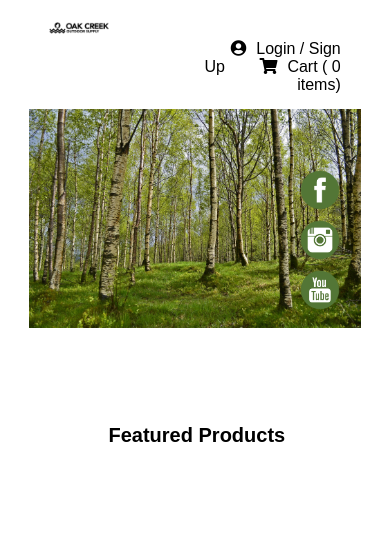
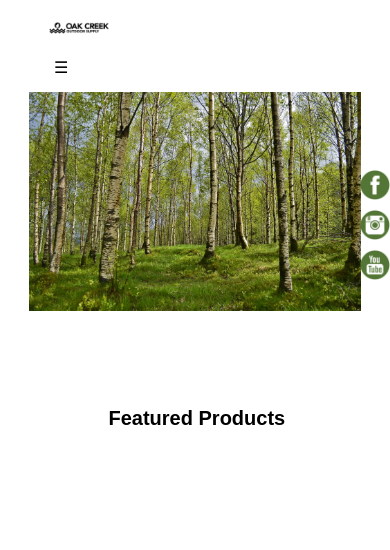
Before and after one commit to oakcreekoutdoor/oakcreek, a PHP site: page / in a window 390 px wide. Shown: the top 550 px of the page. Run offline with PHP 8.4, Linux system fonts and the light colour scheme; data that the repository does not hold is empty; some libraries are stand-ins or nearby versions.

Commit message:
hamburger menu

```diff
--- a/css/style.css
+++ b/css/style.css
@@ -1596,5 +1596,51 @@ footer {
     	height:1250px;
     }
 
+    .cart-user{
+    	display:none;
+    }
+
+    .socialMedia img{
+    	margin-left:60px;
+    	width:30px;
+    }
+
+    #shop .shopCat h2{
+    	margin-left:-20px;
+    }
+
+    .shopCat .btn{
+    	margin-left:-20px;
+    }
+
+
+
+
 }
 /*------------ hamburger menu--------------*/
+
+      #toggle{
+      	display:none;
+      }
+
+     @media only screen and (max-width: 450px){
+     	.hamburger{
+     		display:block;
+     		cursor:pointer;
+
+     	}
+       nav{
+      	   display:none;
+
+       }
+
+       header ul li {
+       	font-size:12px;
+       	width:250px;
+
+       }
+
+       #toggle:checked + nav{
+       	display:block;
+       }
+     }
--- a/views/nav.php
+++ b/views/nav.php
@@ -1,4 +1,6 @@
-
+<section class="container">
+        <label class="hamburger" for="toggle">&#9776;</label>
+		<input type="checkbox" id="toggle"/>
 				<nav class="cf">
 					<ul>
 					<?php
@@ -10,3 +12,4 @@
 					?>
 					</ul>
 				</nav><!-- //nav -->
+</section>
```
Lines whose indentation alone changed are shown as unchanged.
